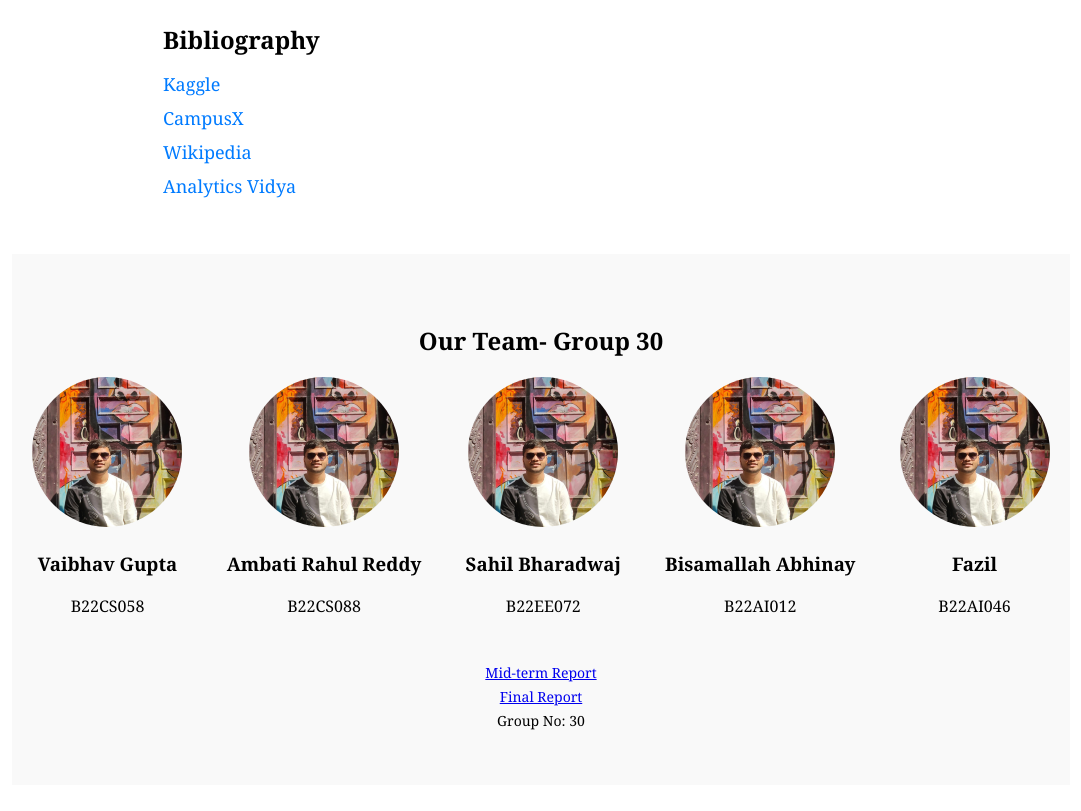
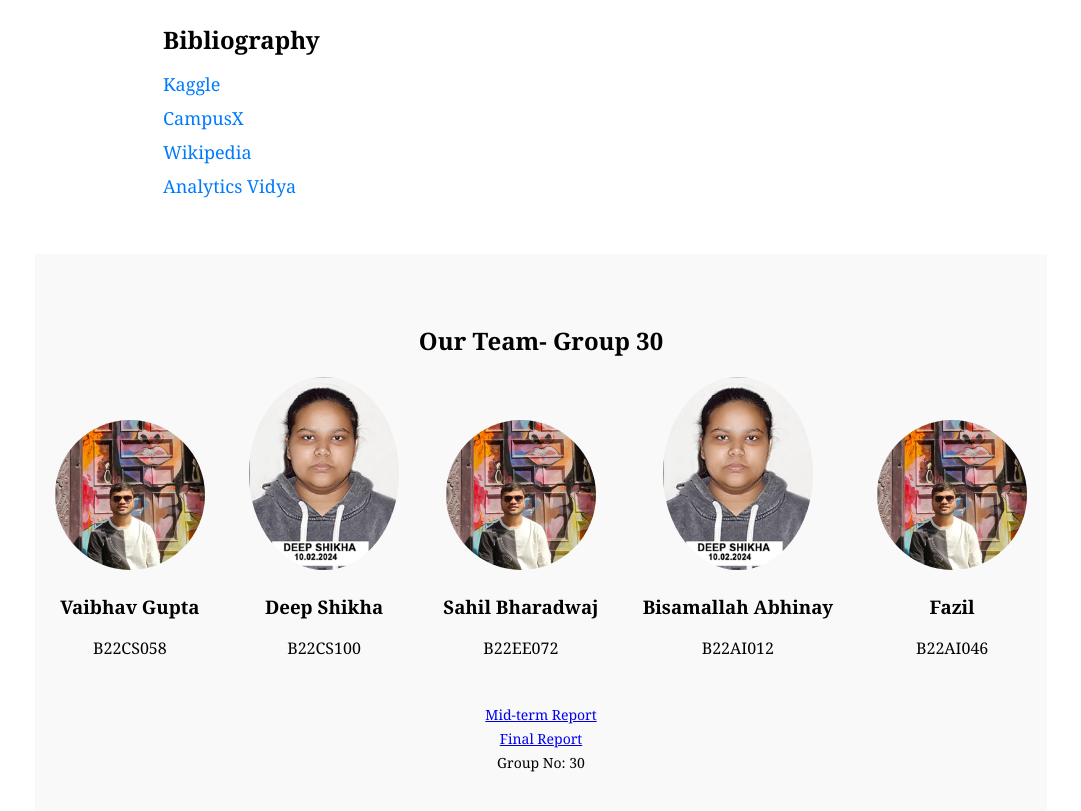
Before and after one commit to Vaibhav92735/Movie_Recommendation_App, a plain HTML site: page index.html in a window 1280 px wide. Shown: the part 4434-5245 px from the top of the page, without its empty margins (99-1180 px from the left). Drawn offline with Linux system fonts and the light colour scheme.

Commit message:
Update index.html

```diff
--- a/index.html
+++ b/index.html
@@ -202,9 +202,9 @@
         <p>B22CS058</p>
       </div>
       <div class="team-member">
-        <img src="Vaibhav.jpg" alt="Team Member 2">
-        <h3>Ambati Rahul Reddy</h3>
-        <p>B22CS088</p>
+        <img src="Photo2.jpg" alt="Team Member 2">
+        <h3>Deep Shikha</h3>
+        <p>B22CS100</p>
       </div>
       <div class="team-member">
         <img src="Vaibhav.jpg" alt="Team Member 3">
@@ -212,7 +212,7 @@
         <p>B22EE072</p>
       </div>
       <div class="team-member">
-        <img src="Vaibhav.jpg" alt="Team Member 4">
+        <img src="Photo2.jpg" alt="Team Member 4">
         <h3>Bisamallah Abhinay</h3>
         <p>B22AI012</p>
       </div>
```
